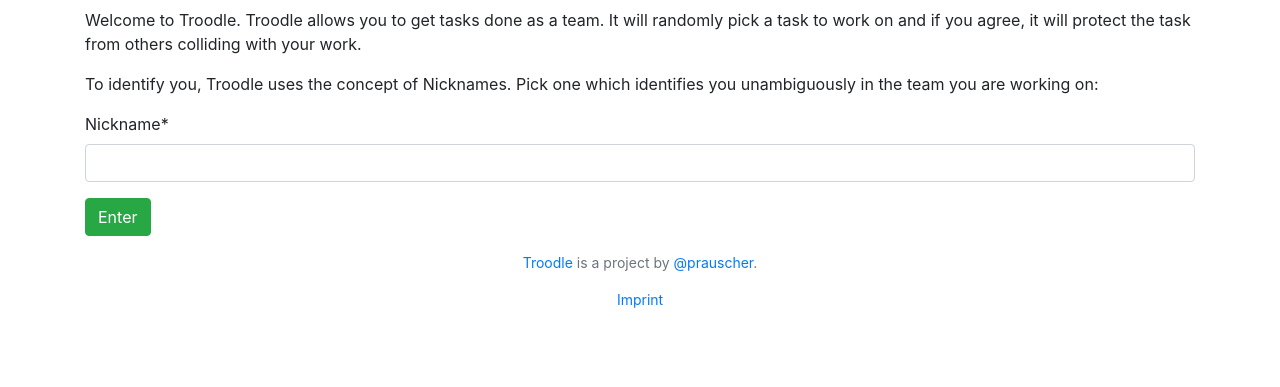
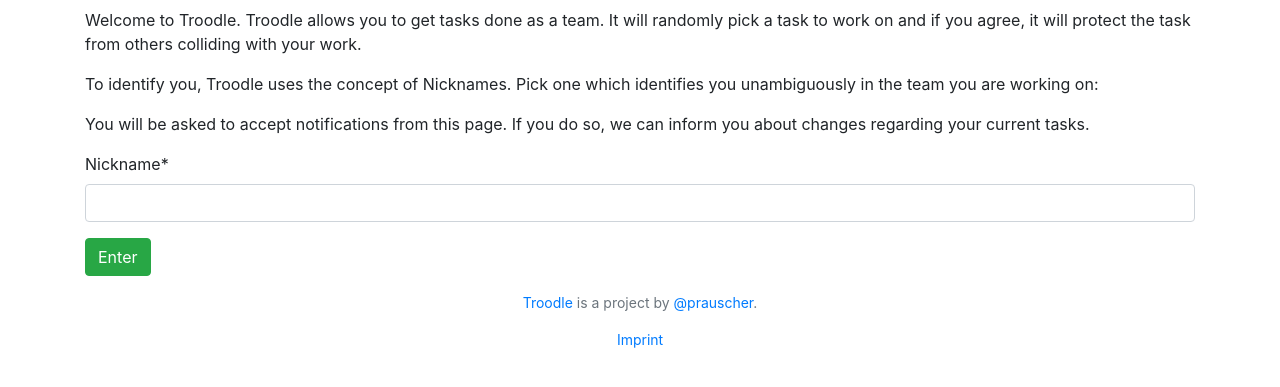
Before and after one commit to prauscher/troodle, a Django app: template tasker/templates/tasker/enter_nick.html in a window 1280 px wide. Shown: the part 56-443 px from the top of the page. Run offline with Django 3.2, Linux system fonts and the light colour scheme; the template is opened without the code that fills it: values that come from a table or form of the project are taken from there, others are empty; parts of the project's set-up code (start-up, migrations or seed data) failed here and were passed over; some libraries are stand-ins or nearby versions.

Commit message:
add information about push notifications

```diff
--- a/tasker/templates/tasker/enter_nick.html
+++ b/tasker/templates/tasker/enter_nick.html
@@ -10,6 +10,7 @@
 {% block content %}
  <p>{% blocktrans %}Welcome to Troodle. Troodle allows you to get tasks done as a team. It will randomly pick a task to work on and if you agree, it will protect the task from others colliding with your work.{% endblocktrans %}</p>
  <p>{% blocktrans %}To identify you, Troodle uses the concept of Nicknames. Pick one which identifies you unambiguously in the team you are working on:{% endblocktrans %}</p>
+ <p>{% blocktrans %}You will be asked to accept notifications from this page. If you do so, we can inform you about changes regarding your current tasks.{% endblocktrans %}</p>
  <form method="post" id="nick_form">{% csrf_token %}
   {{ form|crispy }}
   <input type="submit" class="btn btn-success" id="submit_button" value="{% trans "Enter" %}">
```
Also changed, not shown: tasker/locale/de/LC_MESSAGES/django.po, 1 other file.
